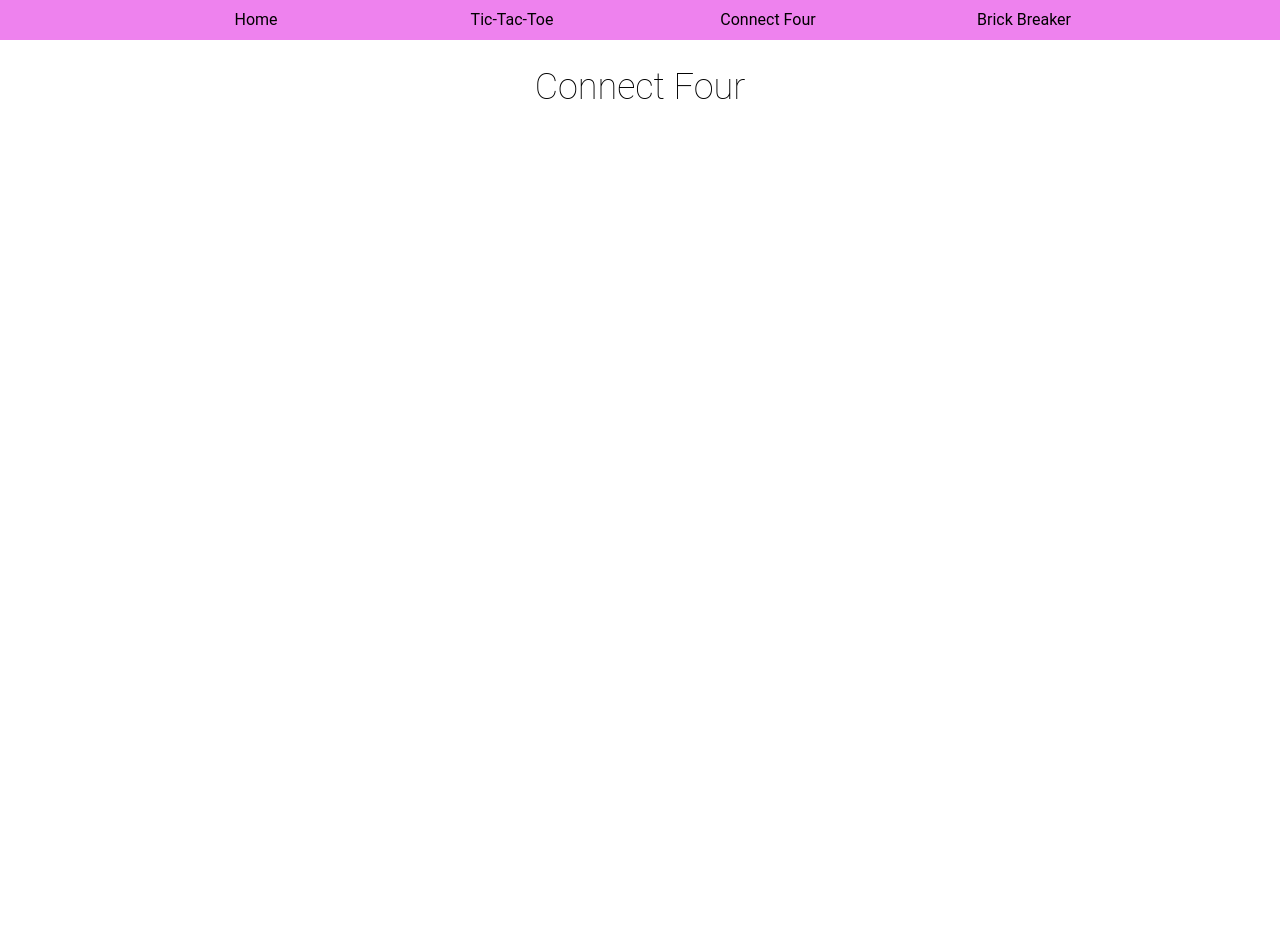
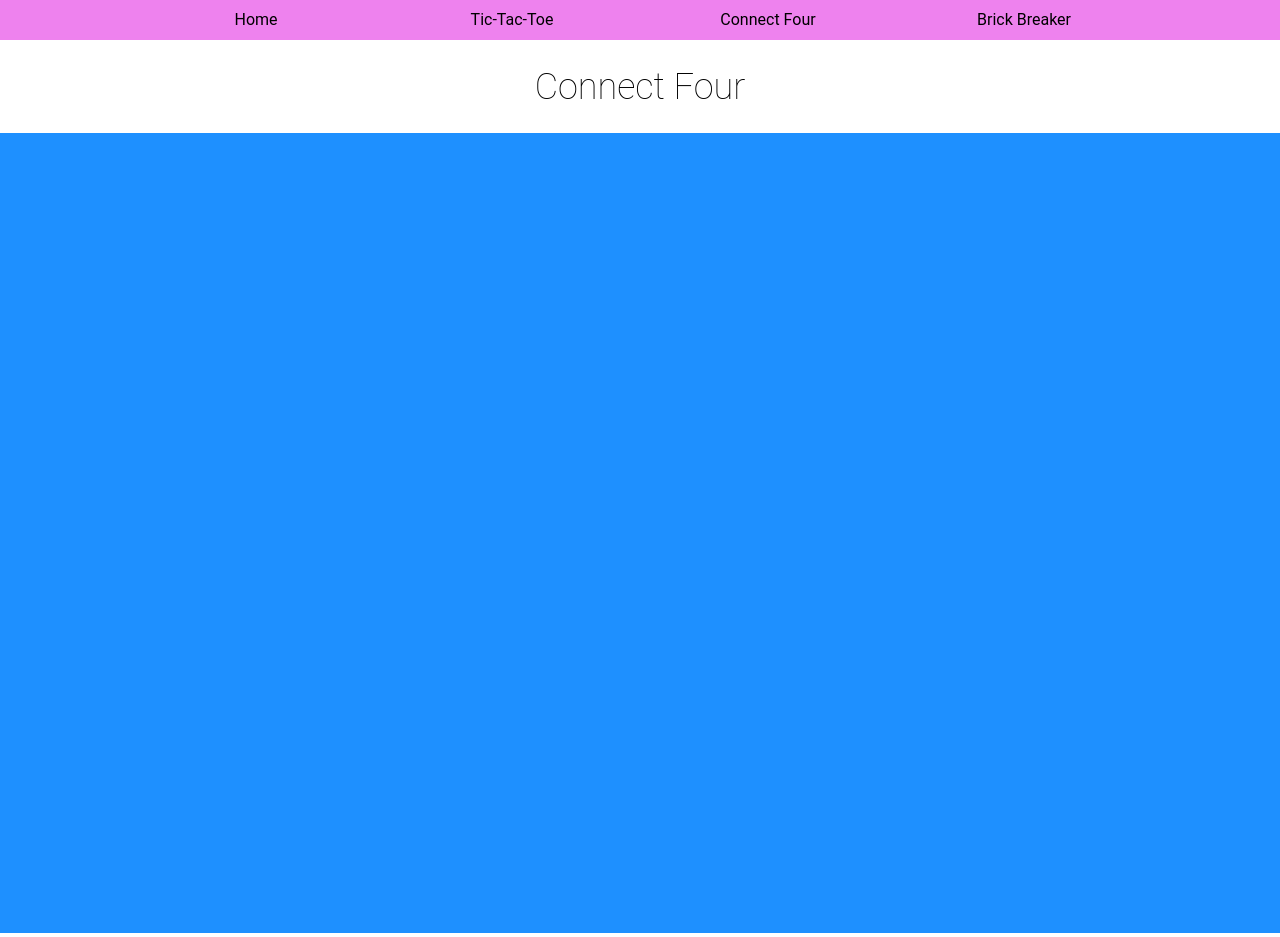
Before and after one commit to gweinerr/pset-9, a plain HTML site: page connect.html in a window 1280 px wide. Drawn offline with Linux system fonts and the light colour scheme.

Commit message:
set up functions for connect 4

```diff
--- a/css/connect.css
+++ b/css/connect.css
@@ -3,6 +3,8 @@
 }
 
 body {
+  margin: 0;
+  overflow: hidden;
   text-align: center;
   font-family: "Roboto", monospace;
 }
@@ -68,3 +70,7 @@ h2 {
 .link-wrapper a {
   width: 100%;
 }
+
+canvas {
+  display: block;
+}
--- a/js/connect.js
+++ b/js/connect.js
@@ -1,3 +1,4 @@
+const COLOR_BACKGROUND = "DodgerBlue";
 var canv = document.createElement("canvas");
 document.body.appendChild(canv);
 var ctx = canv.getContext("2d");
@@ -13,8 +14,33 @@ window.addEventListener("resize", setDimensions);
 var timeDelta, timeLast;
 requestAnimationFrame(loop);
 
+function loop(timeNow) {
+  //init timeLast
+  if (!timeLast) {
+    timeLast = timeNow;
+  }
+
+  //calc time diff
+  timeDelta = (timeNow - timeLast) /1000; //seconds
+  timeLast  = timeNow;
+
+  //update
+
+  //draw
+  drawBackground();
+
+  //call the next frame
+  requestAnimationFrame(loop);
+
+}
+
 function createGrid() {
 
+}
+
+function drawBackground() {
+  ctx.fillStyle = COLOR_BACKGROUND;
+  ctx.fillRect(0, 0, width, height);
 }
 
 function newGame() {
```
